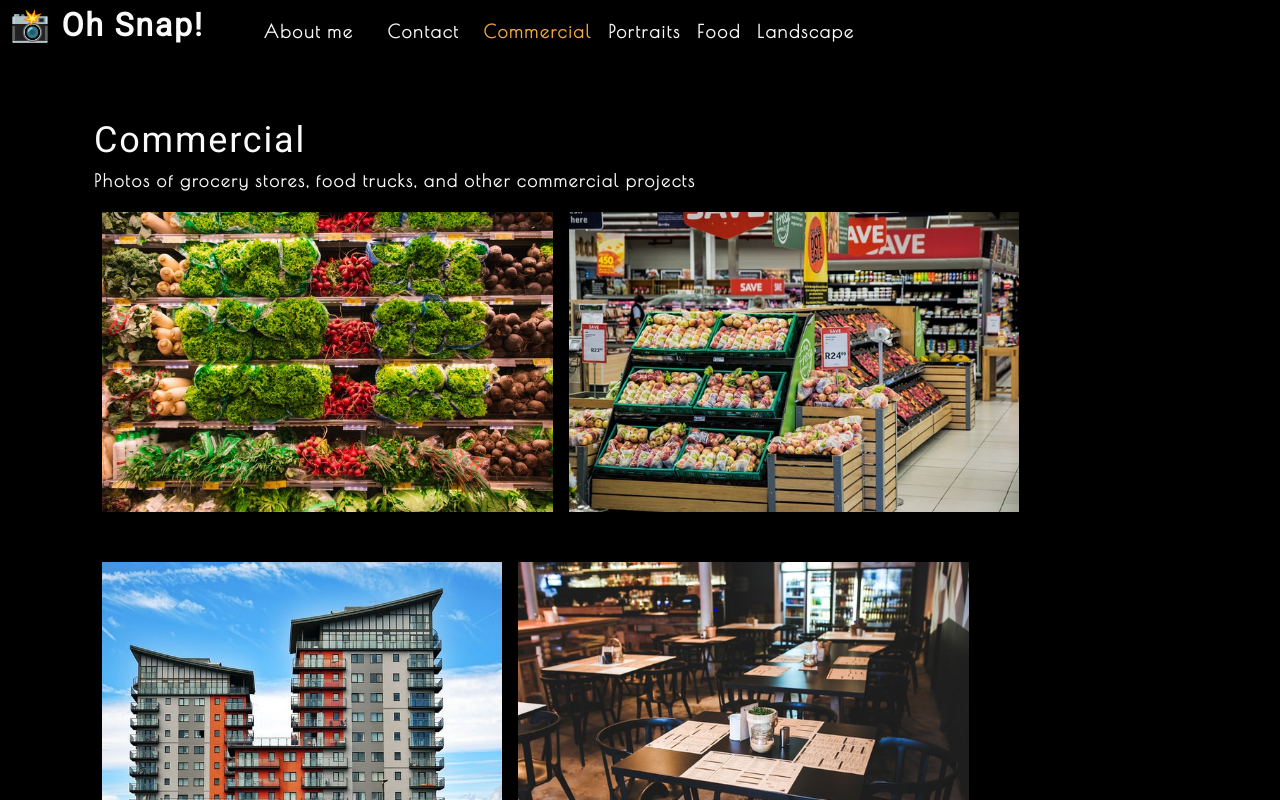
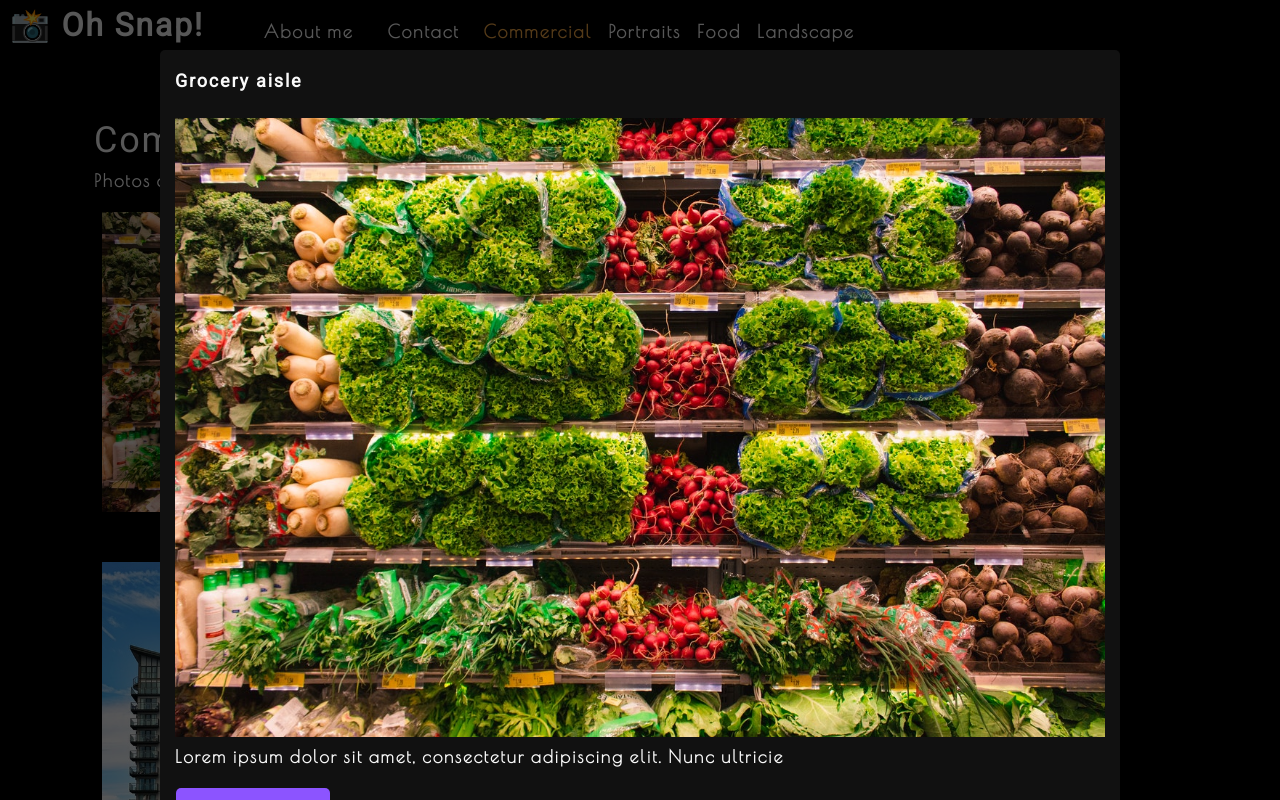
Before and after one commit to webprinc3ss/photo-port, a React (Create React App) app: page / in a window 1280 px wide. Both pictures are taken after a click on the picture 327 px from the left and 361 px from the top of the page. Shown: the top 800 px of the page. Built offline with nearby package versions, Linux system fonts and the light colour scheme.

Commit message:
Modal added.

```diff
--- /dev/null
+++ b/src/components/Modal/index.js
@@ -0,0 +1,20 @@
+import React from 'react';
+
+function Modal({ currentPhoto }) {
+    const { name, category, description, index } = currentPhoto;
+    return (
+        //3SX
+        <div className="modalBackdrop">
+            <div className="modalContainer">
+                <h3 className="modalTitle">{name}</h3>
+                <img src={require(`../../assets/large/${category}/${index}.jpg`).default} alt="current category" />
+                <p>{description}</p>
+                <button type="button">
+                    Close the modal
+                </button>
+            </div>
+        </div>
+    );
+}
+
+export default Modal;
--- a/src/components/PhotoList/index.js
+++ b/src/components/PhotoList/index.js
@@ -1,6 +1,9 @@
 import React, { useState } from 'react';
+import Modal from '../Modal';
 
 const PhotoList = ({ category }) => {
+    const [isModalOpen, setIsModalOpen] = useState(false);
+    const [currentPhoto, setCurrentPhoto] = useState();
 
     const [photos] = useState([
         {
@@ -102,14 +105,21 @@
 
     const currentPhotos = photos.filter((photo) => photo.category === category);
 
+    const toggleModal = (image, i) => {
+        setCurrentPhoto({ ...image, index: i });
+        setIsModalOpen(!isModalOpen);
+    };
+
     return (
         <div>
+            {isModalOpen && <Modal onClose={toggleModal} currentPhoto={currentPhoto} />}
             <div className="flex-row">
                 {currentPhotos.map((image, i) => (
                     <img
                         src={require(`../../assets/small/${category}/${i}.jpg`).default}
                         alt={image.name}
                         className="img-thumbnail mx-1"
+                        onClick={() => toggleModal(image, i)}
                         key={image.name}
                     />
                 ))}
```
